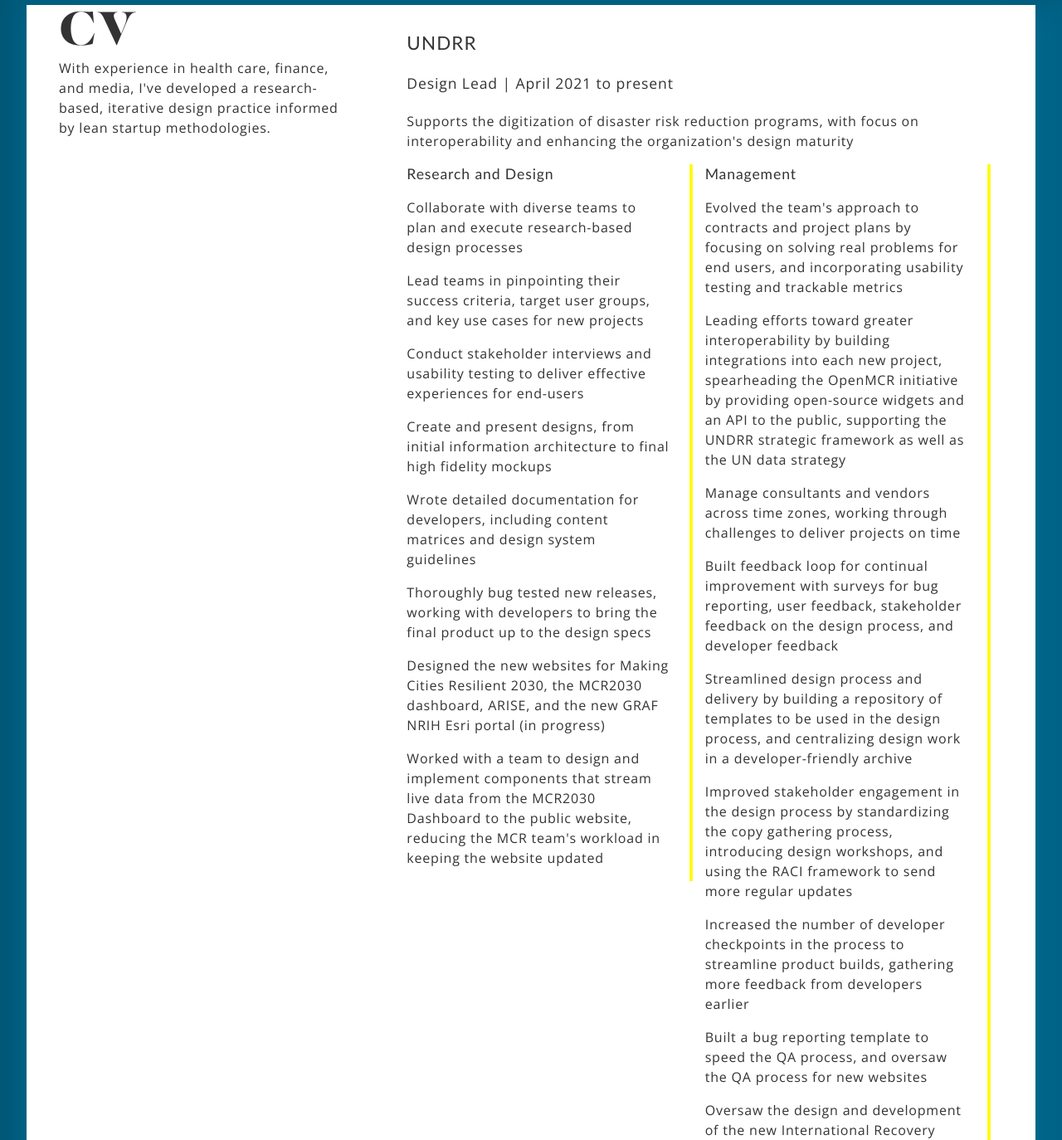
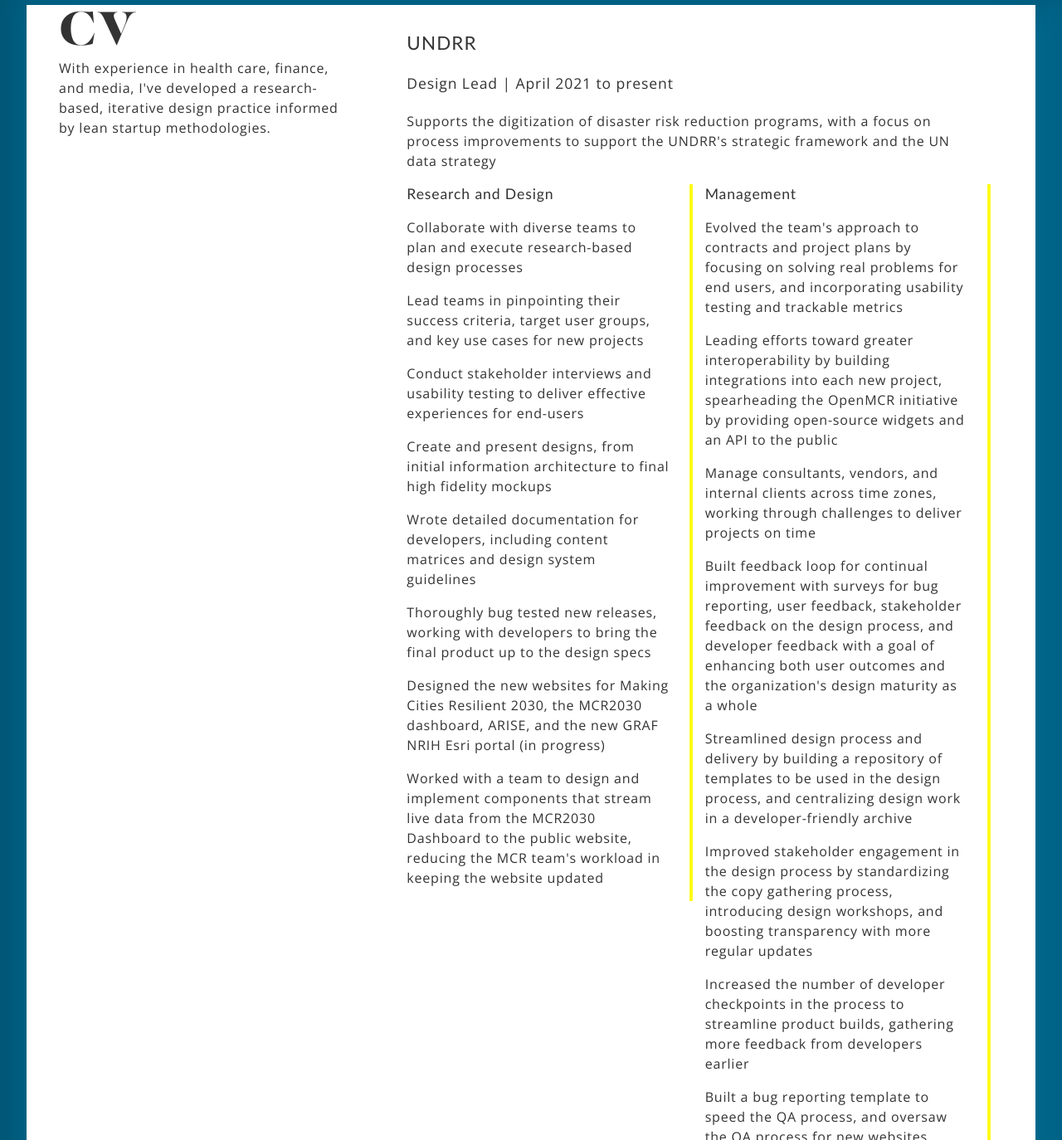
Before and after one commit to km13oj/km13oj.github.io, a plain HTML site: page index.html in a window 1280 px wide. Shown: the part 700-2074 px from the top of the page at 83% size. Drawn offline with nearby package versions, Linux system fonts and the light colour scheme; a web font is replaced by a local one.

Commit message:
Update index.html

```diff
--- a/index.html
+++ b/index.html
@@ -209,7 +209,7 @@
 <div class="col-md-12">
 <h4>UNDRR</h4>
 <h5>Design Lead | April 2021 to present</h5>
-<p>Supports the digitization of disaster risk reduction programs, with  focus on interoperability and enhancing the organization's design maturity</p>
+<p>Supports the digitization of disaster risk reduction programs, with a focus on process improvements to support the UNDRR's strategic framework and the UN data strategy</p>
 </div>
 <div class="col-xs-12 col-md-6"><div class="col-md-12 title">Research and Design</div>
 <ul>
@@ -227,11 +227,11 @@
 <div class="col-xs-12 col-md-6"><div class="col-md-12 title">Management</div>
 <ul>
 <li>Evolved the team's approach to contracts and project plans by focusing on solving real problems for end users, and incorporating usability testing and trackable metrics</li>
-<li>Leading efforts toward greater interoperability by building integrations into each new project, spearheading the OpenMCR initiative by providing open-source widgets and an API to the public, supporting the UNDRR strategic framework as well as the UN data strategy</li>
-<li>Manage consultants and vendors across time zones, working through challenges to deliver projects on time</li>
-<li>Built  feedback loop for continual improvement with surveys for bug reporting, user feedback, stakeholder feedback on the design process, and developer feedback</li>
+<li>Leading efforts toward greater interoperability by building integrations into each new project, spearheading the OpenMCR initiative by providing open-source widgets and an API to the public</li>
+<li>Manage consultants, vendors, and internal clients across time zones, working through challenges to deliver projects on time</li>
+<li>Built  feedback loop for continual improvement with surveys for bug reporting, user feedback, stakeholder feedback on the design process, and developer feedback with a goal of enhancing both user outcomes and the organization's design maturity as a whole</li>
 <li>Streamlined design process and delivery by building a repository of templates to be used in the design process, and centralizing design work in a developer-friendly archive</li>
-<li>Improved stakeholder engagement in the design process by standardizing the copy gathering process, introducing design workshops, and using the RACI framework to send more regular updates</li>
+<li>Improved stakeholder engagement in the design process by standardizing the copy gathering process, introducing design workshops, and boosting transparency with more regular updates</li>
 <li>Increased the number of developer checkpoints in the process to streamline product builds, gathering more feedback from developers earlier</li>
 <li>Built a bug reporting template to speed the QA process, and oversaw the QA process for new websites</li>
 <li>Oversaw the design and development of the new <a href="http://recovery.preventionweb.net" target="_blank">International Recovery Platform</a> and <a href="http://globalplatform.undrr.org" target="_blank">Global Platform 2022</a> websites, as well as the <a href="" target="_blank">Scorecard</a></li>
```
